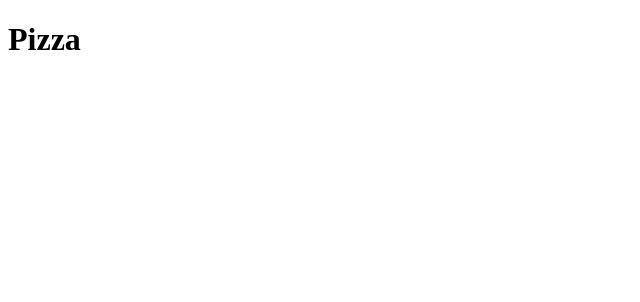
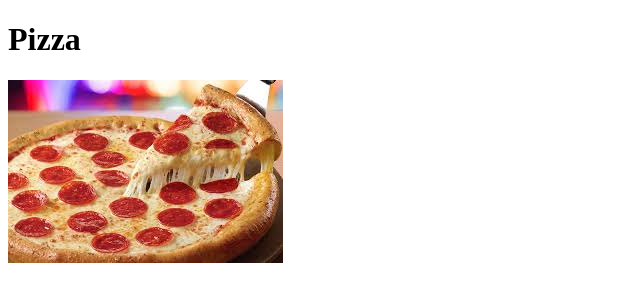
Before and after one commit to cameron-kuom/odin-recipes, a plain HTML site: page recipes/pizza.html in a window 1280 px wide. Shown: the whole page, without its empty margins (0-640 px from the left). Drawn offline with Linux system fonts and the light colour scheme.

Commit message:
Add pizza image and image folder

```diff
--- a/recipes/pizza.html
+++ b/recipes/pizza.html
@@ -7,5 +7,6 @@
 
   <body>
     <h1>Pizza</h1>
+    <img src="../img/pizza.jpeg">
   </body>
 </html>
```
Also changed, not shown: img/pizza.jpeg (added).
